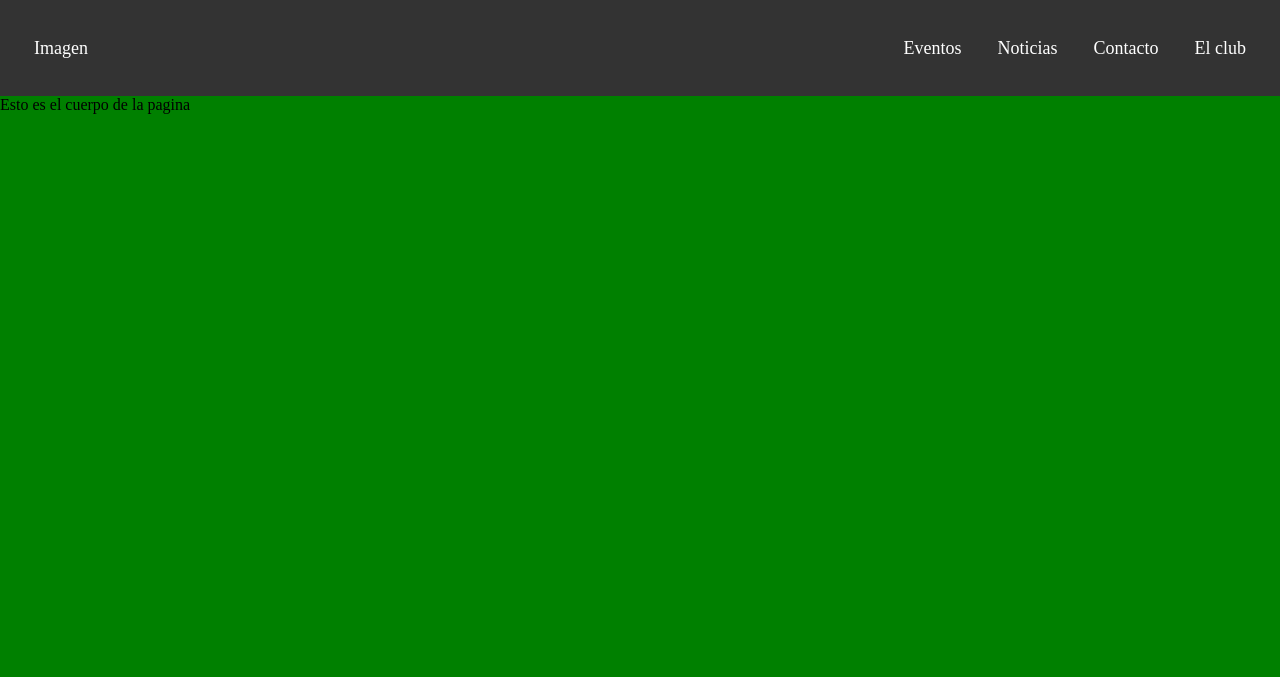
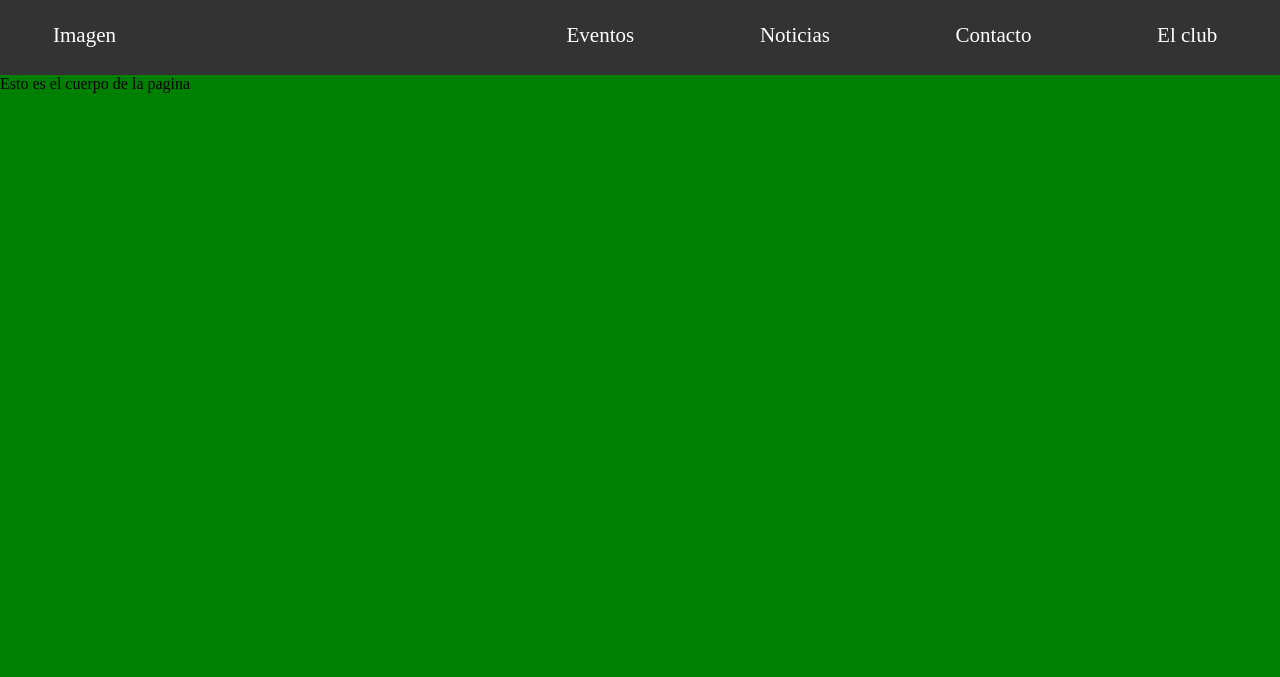
Before and after one commit to Canario0/Waterpolo-Valladolid, a plain HTML site: page index.html in a window 1280 px wide. Shown: the top 677 px of the page. Drawn offline with Linux system fonts and the light colour scheme.

```diff
--- a/css/main.css
+++ b/css/main.css
@@ -14,7 +14,7 @@
     background: blue;
     display: grid;
     grid-template-columns: 100%;
-    grid-template-rows: 12% 1fr 15%;
+    grid-template-rows: 75px 1fr 15%;
 }
 
 .header{
@@ -27,29 +27,47 @@
     text-align: center;
     display: flex;
     flex-direction: row;
-    align-items: center;
+    align-items: stretch;
+    justify-content: flex-end;
+}
+
+.contenedor{
+    display: flex;
+    flex-direction: row;
+    align-items: stretch;
     justify-content: flex-end;
 }
 
 .elemento{
     /* text-decoration: none; */
     flex-grow: 1;
-    margin-left: 1em;
-    margin-right: 1em;
+    margin-left: 2em;
+    /* margin-right: 1em; */
 }
 
 .elemento1{
-    display: block;
+    height: 100%;
+    display: inline-block;
     padding: 1em;
-    font-size: 18px;
+    font-size: 21px;
     margin:0;
     color: white;
 }
-.contenedor{
-    display: flex;
-    flex-direction: row;
-    align-items: center;
-    justify-content: flex-end;
+
+.menu{
+    flex-grow: 1;
+    transition: background-color 0.5s linear;
+}
+
+.menu:hover{
+    background: rgb(99, 98, 98);
+    transition-duration: 1s;
+}
+
+.texto{
+    vertical-align: middle;
+    margin: 0;
+    padding: 0;
 }
 
 .logo{
--- a/index.html
+++ b/index.html
@@ -10,12 +10,22 @@
 
 <body>
     <div class="header">
-        <div class="elemento logo contenedor"><span class="elemento1">Imagen</span></div>
+        <div class="elemento logo contenedor">
+            <span class="elemento1"> <span class="texto">Imagen</span></span>
+        </div>
         <div class="elemento contenedor">
-            <span  class="elemento1">Eventos</span>
-            <span  class="elemento1">Noticias</span>
-            <span  class="elemento1">Contacto</span>
-            <span  class="elemento1">El club</span>
+            <span class="elemento1 menu">
+                <span class="texto">Eventos</span>
+            </span>
+            <span class="elemento1 menu">
+                <span class="texto">Noticias</span>
+            </span>
+            <span class="elemento1 menu">
+                <span class="texto">Contacto</span>
+            </span>
+            <span class="elemento1 menu">
+                <span class="texto">El club</span>
+            </span>
         </div>
     </div>
     <div class="body">Esto es el cuerpo de la pagina</div>
```
